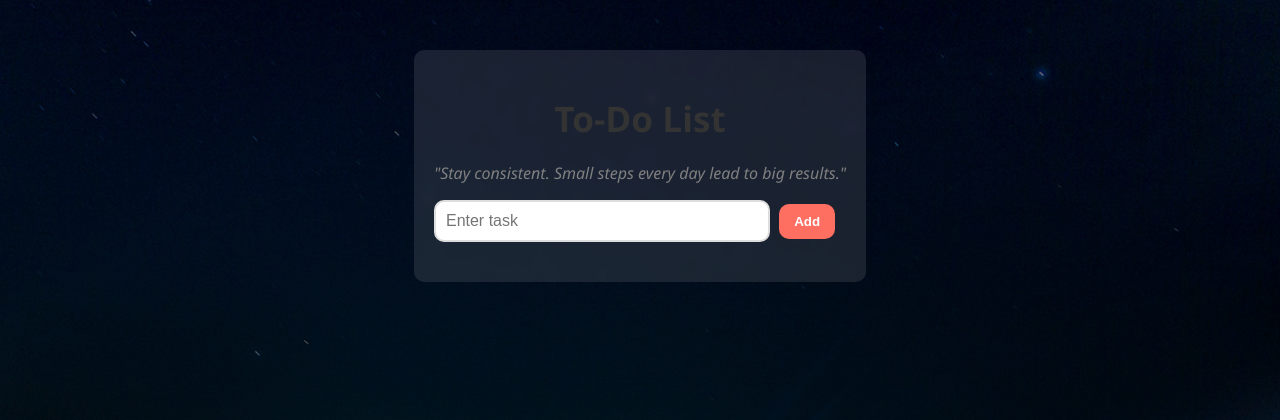
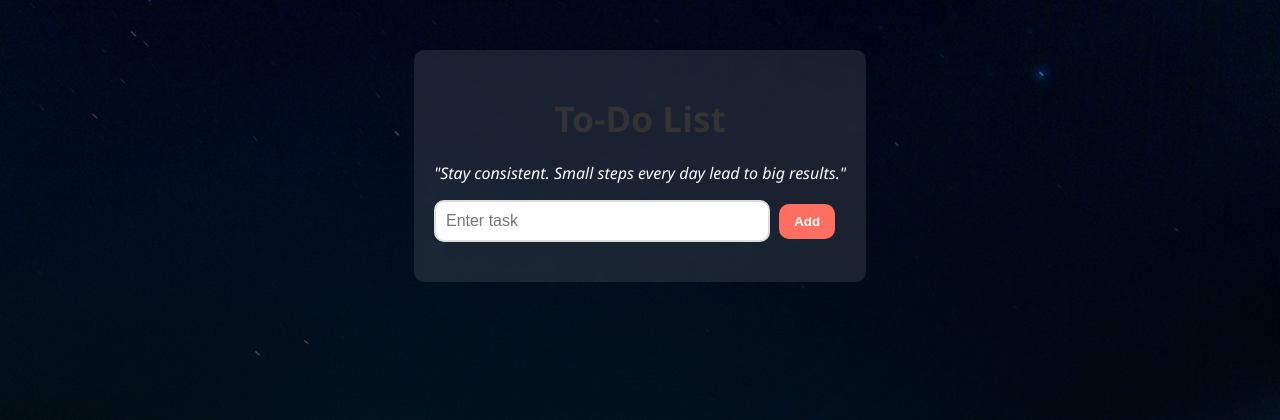
Before and after one commit to RoopashreeSC/Jenkins_todo_app, a Flask app: page / in a window 1280 px wide. Shown: the top 420 px of the page. Run offline with Flask 3, Linux system fonts and the light colour scheme.

Commit message:
Updated quote color

```diff
--- a/templates/index.html
+++ b/templates/index.html
@@ -7,7 +7,7 @@
 <body class="bg-image">
     <div id="main-content" style="color: white;">
         <h1>To-Do List</h1>
-        <p style="font-style: italic; color: gray;">
+        <p style="font-style: italic; color: rgb(255, 255, 255);">
             "Stay consistent. Small steps every day lead to big results."
         </p>
         <form method="POST">
```
